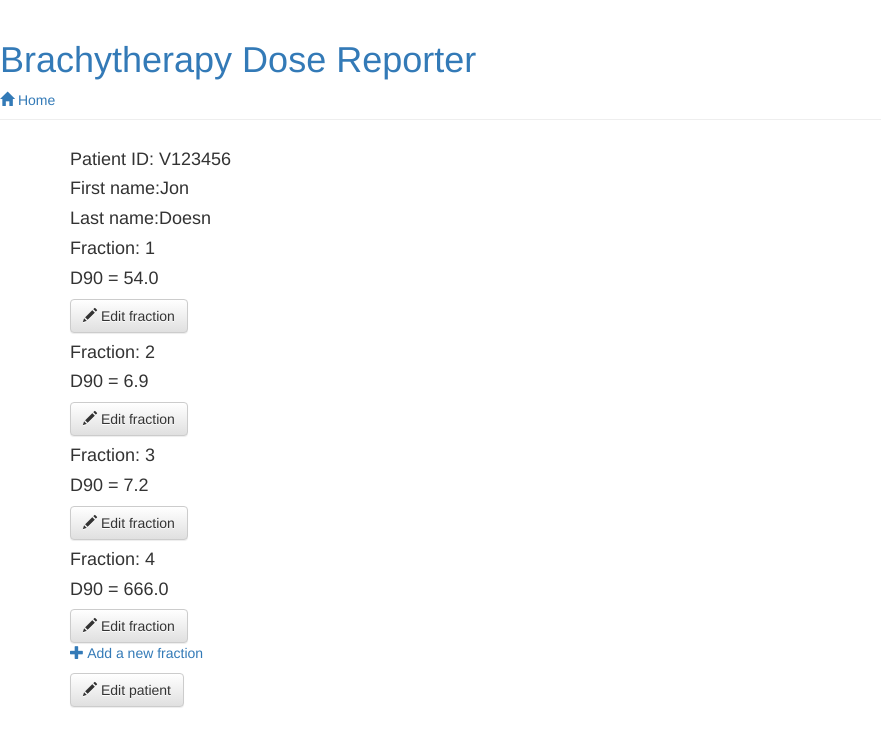
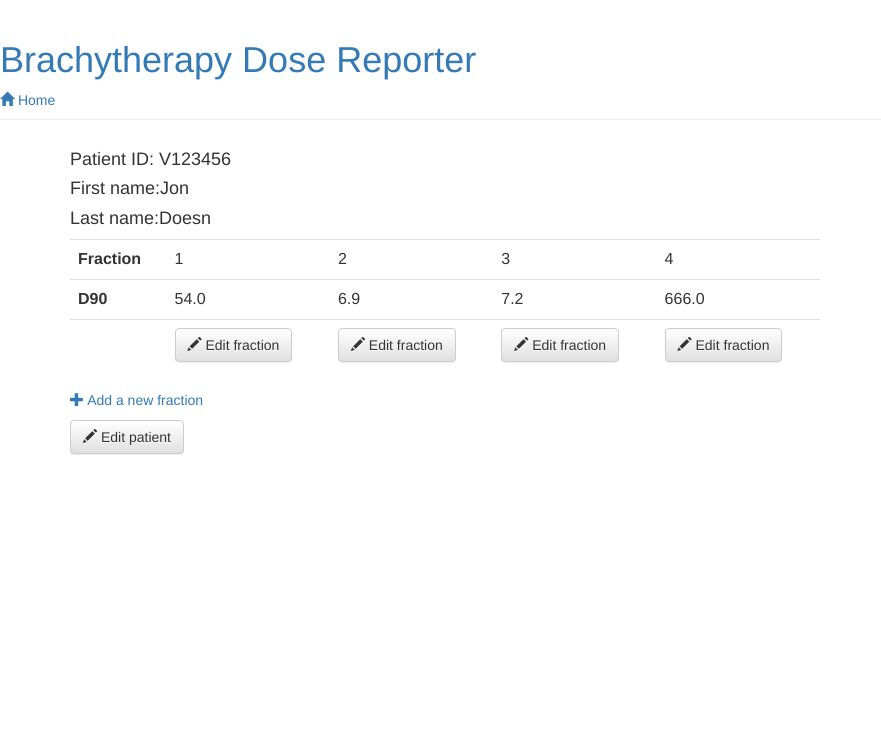
Before and after one commit to vcc-LG/brachy-dose-reporter, a Django app: a page that uses doseapp/templates/doseapp/patient_detail.html in a window 1280 px wide. Shown: the top 747 px of the page, without its empty margins (0-881 px from the left). Run offline with Django 3.2, Linux system fonts and the light colour scheme; data comes from the database, SQL or seed files in the repository; both versions use the stored data as it was after the commit; some libraries are stand-ins or nearby versions.

Commit message:
tidied up detail view

```diff
--- a/doseapp/templates/doseapp/patient_detail.html
+++ b/doseapp/templates/doseapp/patient_detail.html
@@ -1,3 +1,10 @@
+<style>
+.table td.fit,
+.table th.fit {
+    white-space: nowrap;
+    width: 1%;
+}
+</style>
 {% extends 'doseapp/base.html' %} {% block content %}
 
 <div class="patient">
@@ -6,10 +13,31 @@
     <h4>Last name:{{ patient.last_name }}</h4>
 </div>
 <div class="fraction">
-    {% for fraction in fractions %}
-    <h4>Fraction: {{ fraction.fraction_number }}</h4>
-    <h4>D90 = {{ fraction.D90 }}</h4>
-    <a class="btn btn-default" href="{% url 'fraction_edit' pk=patient.patient_id fraction_num=fraction.fraction_number %}"><span class="glyphicon glyphicon-pencil"></span>  Edit fraction</a> {% endfor %}
+    <table class="table table-hover">
+        <tr>
+            <th>Fraction</th>
+            {% for fraction in fractions %}
+            <td>{{ fraction.fraction_number }}</td>
+            {% endfor %}
+        </tr>
+
+        <tr>
+            <th>D90</th>
+            {% for fraction in fractions %}
+            <td>{{ fraction.D90 }}</td>
+            {% endfor %}
+        </tr>
+
+        <tr>
+          <td>
+
+          </td>
+          {% for fraction in fractions %}
+            <td><a class="btn btn-default" href="{% url 'fraction_edit' pk=patient.patient_id fraction_num=fraction.fraction_number %}"><span class="glyphicon glyphicon-pencil"></span>  Edit fraction</a> </td>
+            {% endfor %}
+
+        </tr>
+    </table>
 </div>
 
 
```
Also changed, not shown: db.sqlite3.
